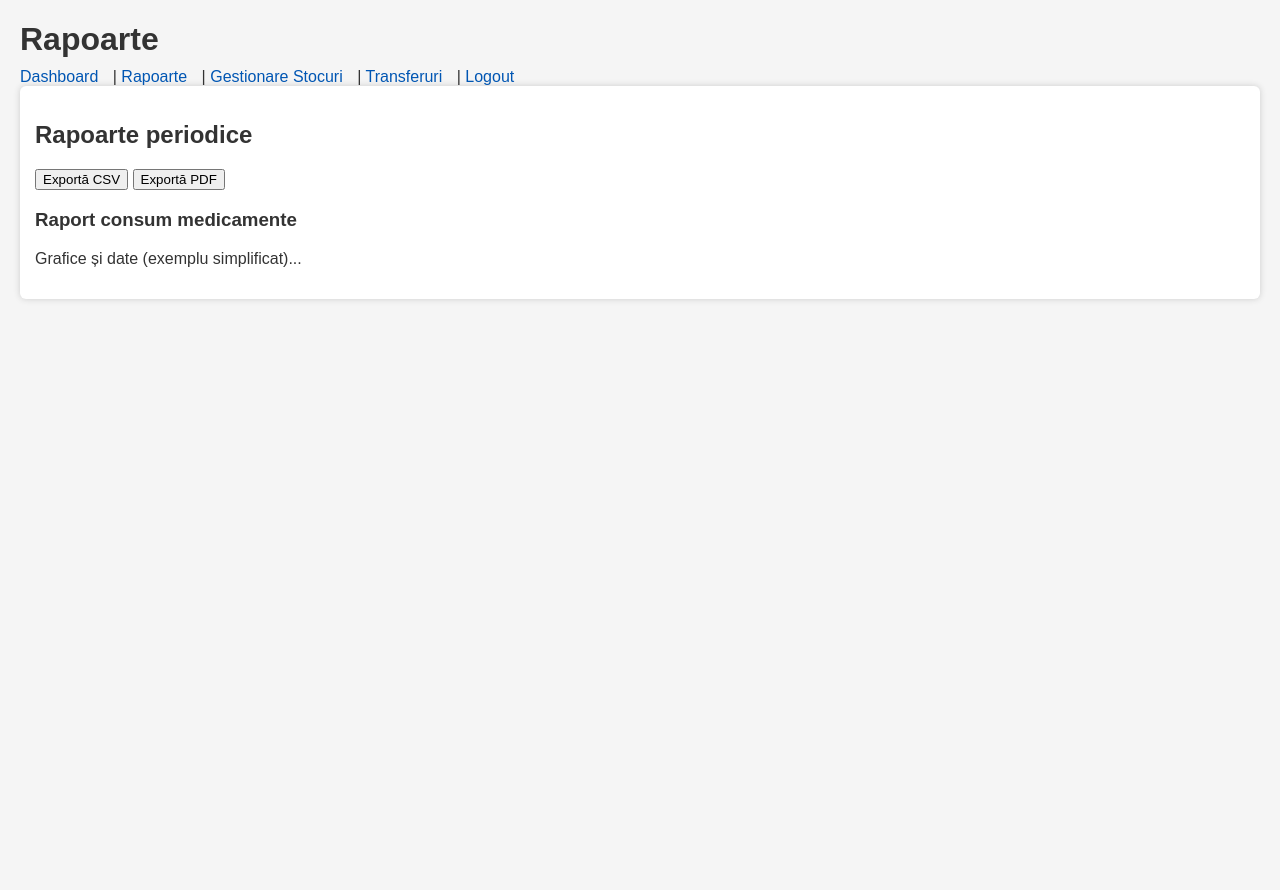
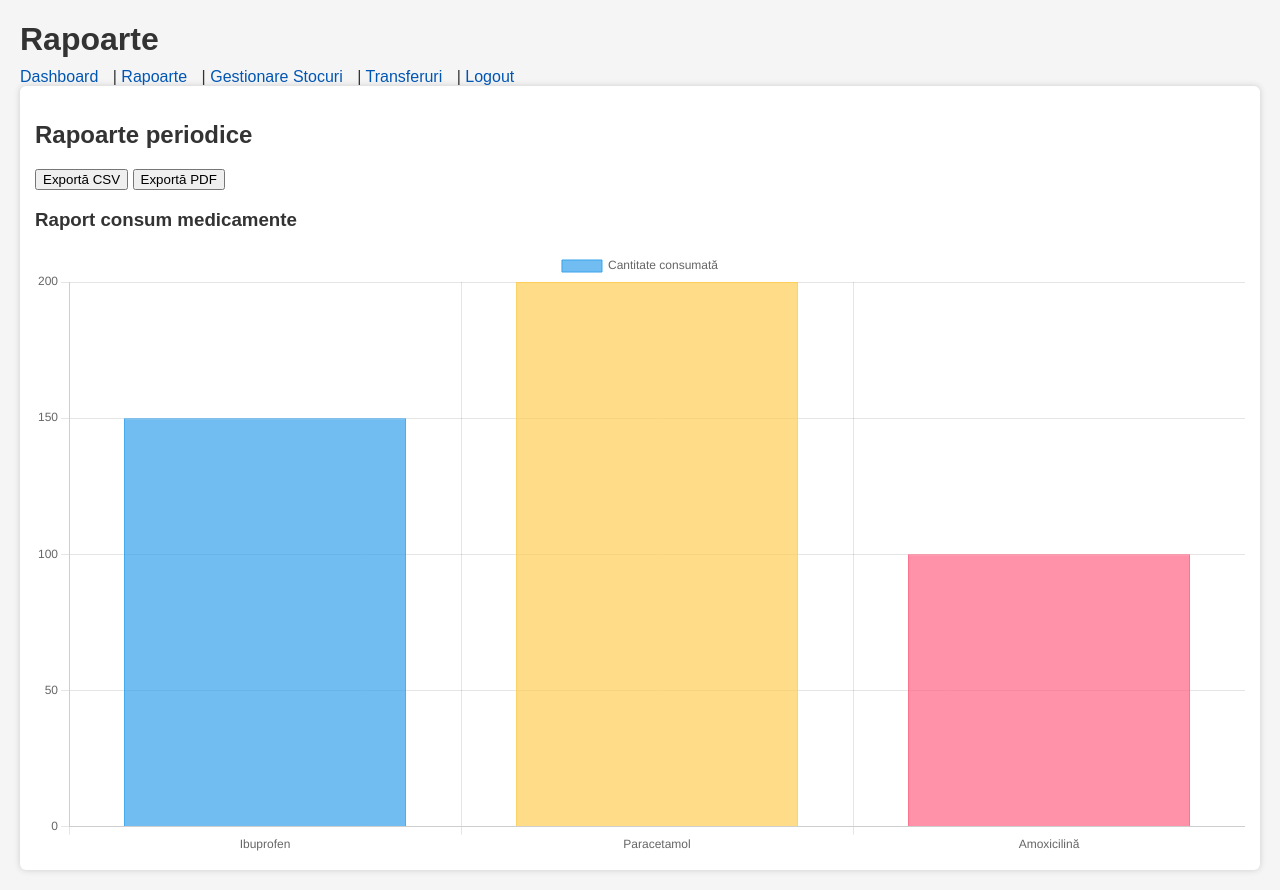
Before and after one commit to elenaraducu/medstock, a plain HTML site: page rapoarte.html in a window 1280 px wide. Before the commit the page ends 800 px from the top, so only its background shows below. Drawn offline with nearby package versions, Linux system fonts and the light colour scheme.

Commit message:
Adăugat grafic consum medicamente în rapoarte.html

```diff
--- a/rapoarte.html
+++ b/rapoarte.html
@@ -4,6 +4,8 @@
   <meta charset="UTF-8" />
   <title>Rapoarte</title>
   <link rel="stylesheet" href="style.css" />
+  <!-- Adăugăm Chart.js -->
+  <script src="https://cdn.jsdelivr.net/npm/chart.js"></script>
 </head>
 <body>
   <header>
@@ -25,7 +27,8 @@
 
       <div id="raportContent">
         <h3>Raport consum medicamente</h3>
-        <p>Grafice și date (exemplu simplificat)...</p>
+        <!-- Înlocuim textul cu graficul -->
+        <canvas id="consumMedicamenteChart" width="400" height="200"></canvas>
       </div>
     </section>
   </main>
@@ -55,6 +58,40 @@
       doc.text("Amoxicilină: 100 unități", 10, 40);
       doc.save("raport_consum.pdf");
     }
+
+    // Configurare grafic Chart.js
+    const ctx = document.getElementById('consumMedicamenteChart').getContext('2d');
+    const consumMedicamenteChart = new Chart(ctx, {
+      type: 'bar',
+      data: {
+        labels: ['Ibuprofen', 'Paracetamol', 'Amoxicilină'],
+        datasets: [{
+          label: 'Cantitate consumată',
+          data: [150, 200, 100],
+          backgroundColor: [
+            'rgba(54, 162, 235, 0.7)',
+            'rgba(255, 206, 86, 0.7)',
+            'rgba(255, 99, 132, 0.7)'
+          ],
+          borderColor: [
+            'rgba(54, 162, 235, 1)',
+            'rgba(255, 206, 86, 1)',
+            'rgba(255, 99, 132, 1)'
+          ],
+          borderWidth: 1
+        }]
+      },
+      options: {
+        scales: {
+          y: {
+            beginAtZero: true,
+            ticks: {
+              stepSize: 50
+            }
+          }
+        }
+      }
+    });
   </script>
 </body>
 </html>
```
